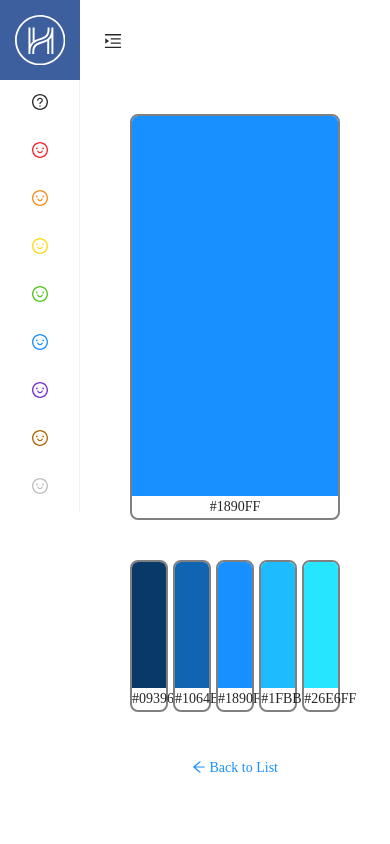
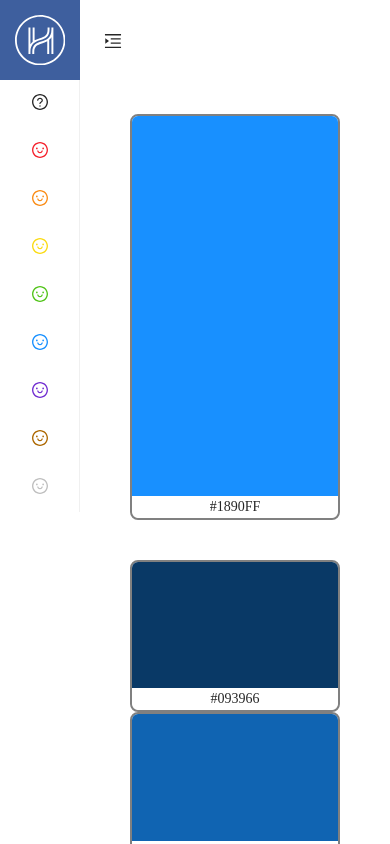
Before and after one commit to bshurts93/helpful-human-challenge, a React (Create React App) app: page /color/1890ff in a window 390 px wide. Shown: the top 844 px of the page. Built offline with nearby package versions, Linux system fonts and the light colour scheme; a web font is replaced by a local one.

Commit message:
Basic responsiveness added

```diff
--- a/src/views/SingleView.js
+++ b/src/views/SingleView.js
@@ -48,7 +48,13 @@ class SingleColor extends React.Component {
           </Row>
           <Row className="single-color__row" justify="space-between">
             {this.state.swatch.map((color) => (
-              <Col style={{ width: "18%" }} key={color}>
+              <Col
+                xs={{ span: 24 }}
+                sm={{ span: 24 }}
+                md={{ span: 3 }}
+                lg={{ span: 3 }}
+                key={color}
+              >
                 <ColorCard color={color} isMini={true} linkEnabled={false} />
               </Col>
             ))}
```
